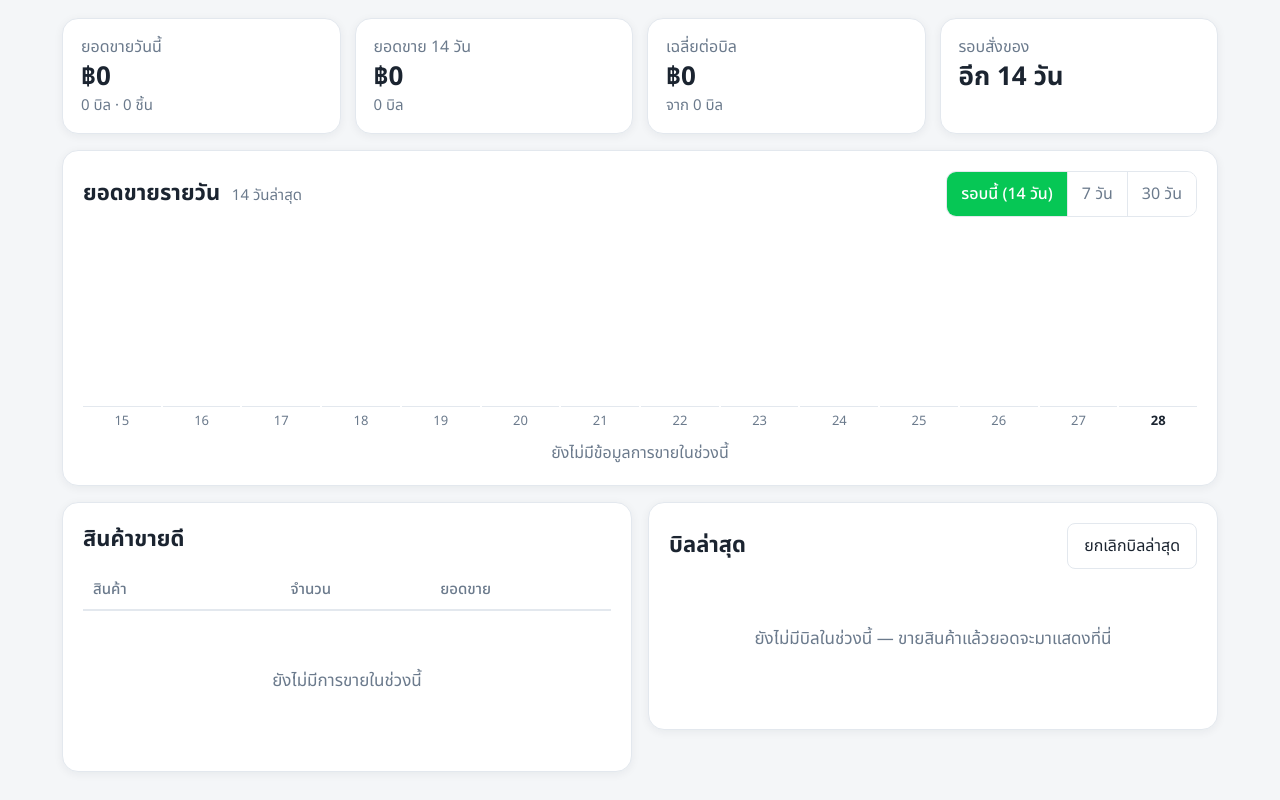
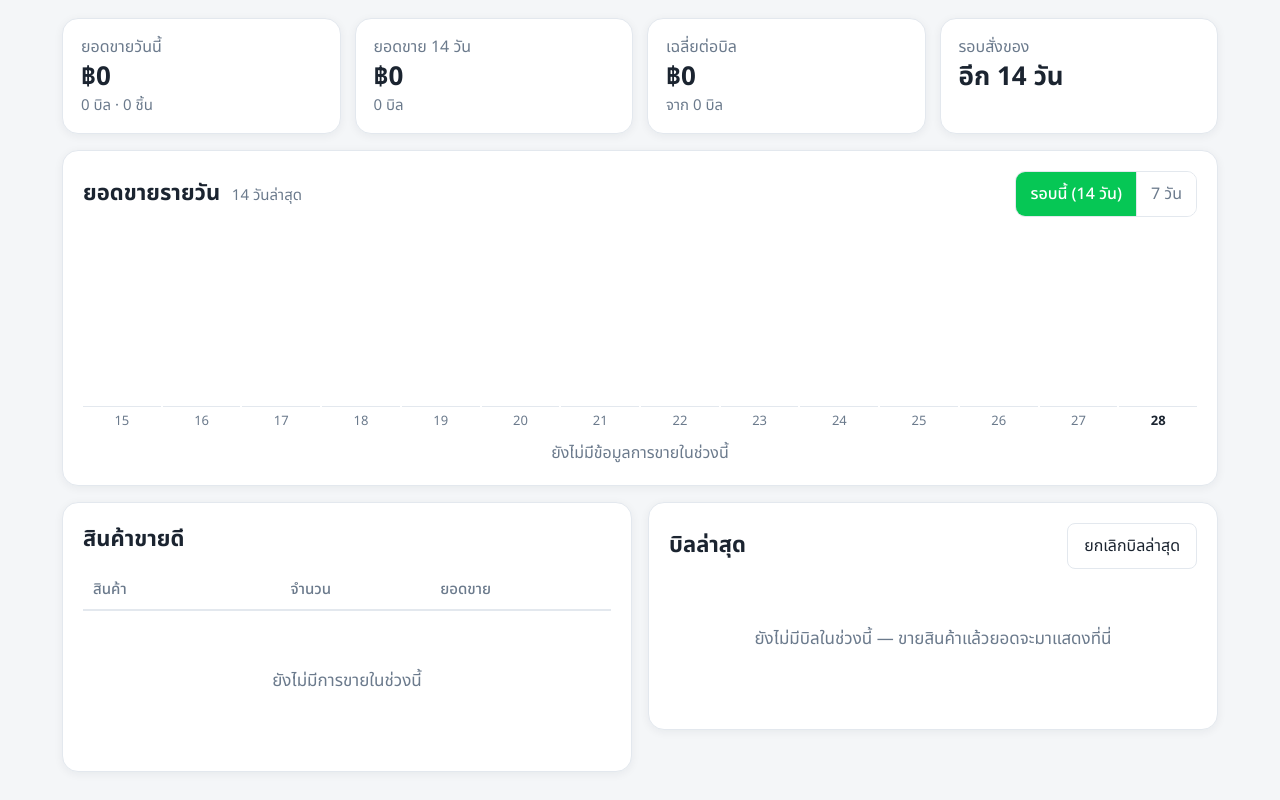
Before and after one commit to cotgg1234-collab/LineOa, a plain HTML site: page sales.html in a window 1280 px wide. Drawn offline with Linux system fonts and the light colour scheme.

Commit message:
Sales page: remove 30-day range option
Co-Authored-By: Claude Opus 5.5 <noreply@anthropic.com>

```diff
--- a/sales.html
+++ b/sales.html
@@ -22,7 +22,6 @@
         <div class="seg" id="rangePick" role="group" aria-label="ช่วงเวลา">
           <button class="seg-btn active" data-days="14" type="button">รอบนี้ (14 วัน)</button>
           <button class="seg-btn" data-days="7" type="button">7 วัน</button>
-          <button class="seg-btn" data-days="30" type="button">30 วัน</button>
         </div>
       </div>
     </div>
```
